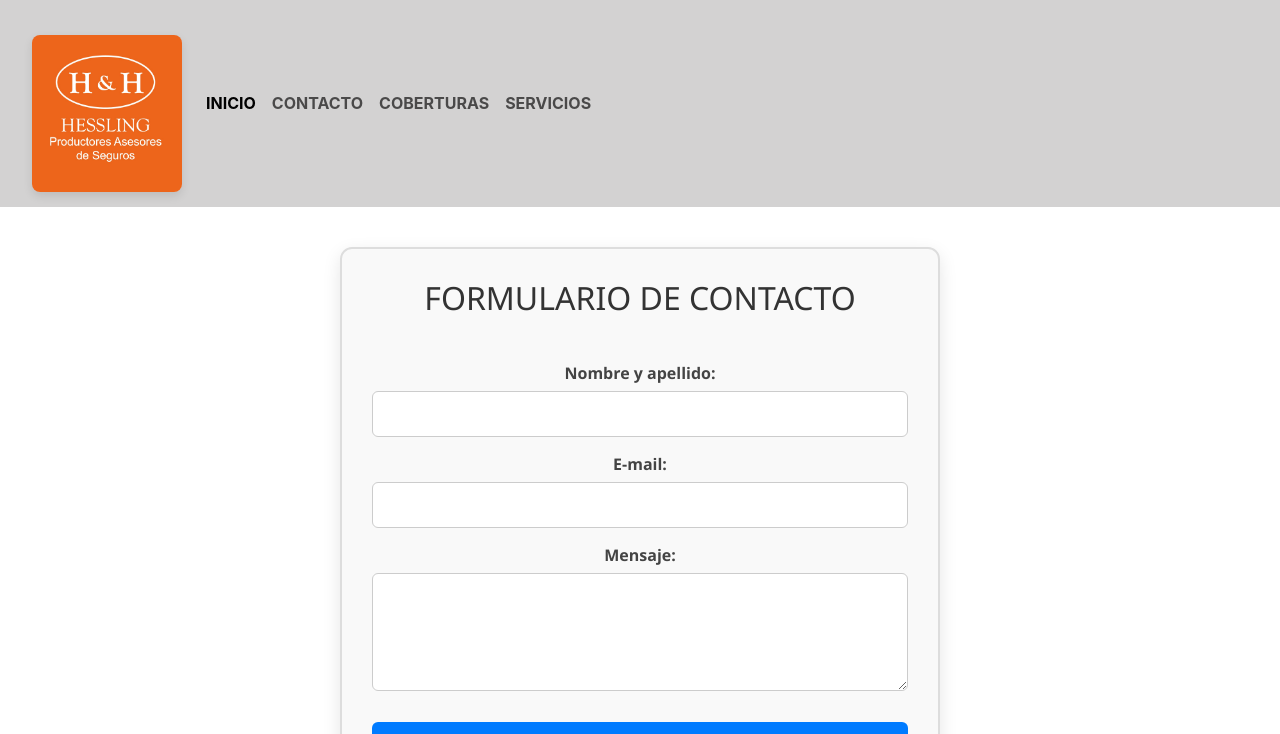
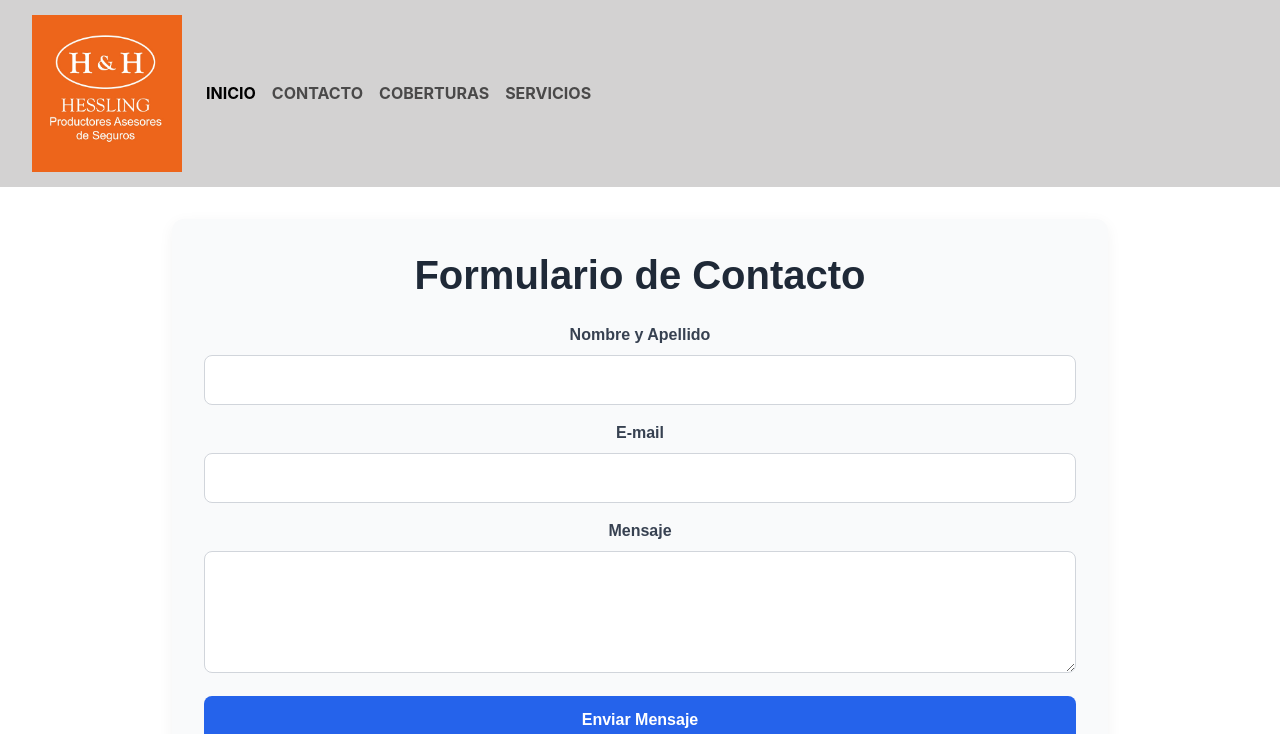
Before and after one commit to noeliahessling2025/proyecto_final, a React (Create React App) app: page /contact in a window 1280 px wide. Shown: the top 734 px of the page. Built offline with nearby package versions, Linux system fonts and the light colour scheme; no server answers; the database is empty.

Commit message:
formulario

```diff
--- a/src/pages/contact/Contact.jsx
+++ b/src/pages/contact/Contact.jsx
@@ -1,81 +1,249 @@
-// FormularioUsuario.jsx
-import React from 'react';
+// src/pages/contactos/Contacto.jsx
+
+import React, { useState, useEffect } from 'react';
 import { useForm } from 'react-hook-form';
+import { getItems, createItem, deleteItem } from '../../api/api';
+import toast from 'react-hot-toast';
 import imagenFormulario from '../../images/formulario.jpeg'
-import styles from './Contact.module.css'
+const COLLECTION_NAME = 'contactos';
 
-const FormularioUsuario = ({ onSubmit, defaultValues = {} }) => {
-  const {
-    register,
-    handleSubmit,
-    formState: { errors },
-  } = useForm({
-    defaultValues,
-  });
+// Combinamos los estilos de ambos componentes en uno solo
+const styles = {
+  container: {
+    fontFamily: 'sans-serif',
+    padding: '2rem',
+    maxWidth: '1000px',
+    margin: '0 auto',
+  },
+  formContainer: {
+    padding: '2rem',
+    backgroundColor: '#f9fafb',
+    borderRadius: '12px',
+    marginBottom: '3rem', // Espacio entre el formulario y la lista
+    boxShadow: '0 4px 15px rgba(0,0,0,0.05)',
+  },
+  title: {
+    fontSize: '2.5rem',
+    fontWeight: '700',
+    color: '#1f2937',
+    textAlign: 'center',
+    marginBottom: '1.5rem',
+  },
+  listTitle: {
+    fontSize: '2rem',
+    fontWeight: '700',
+    color: '#1f2937',
+    marginBottom: '1.5rem',
+  },
+  formGroup: {
+    marginBottom: '1rem',
+  },
+  label: {
+    display: 'block',
+    color: '#374151',
+    fontWeight: '600',
+    marginBottom: '0.5rem',
+  },
+  input: {
+    width: '100%',
+    padding: '0.75rem',
+    border: '1px solid #d1d5db',
+    borderRadius: '8px',
+    fontSize: '1rem',
+    boxSizing: 'border-box',
+  },
+  inputError: {
+    border: '1px solid #ef4444',
+  },
+  errorMessage: {
+    color: '#ef4444',
+    fontSize: '0.875rem',
+    marginTop: '0.25rem',
+  },
+  submitButton: {
+    width: '100%',
+    padding: '0.75rem',
+    border: 'none',
+    borderRadius: '8px',
+    backgroundColor: '#2563eb',
+    color: 'white',
+    fontSize: '1rem',
+    fontWeight: '600',
+    cursor: 'pointer',
+    transition: 'background-color 0.3s',
+  },
+  table: {
+    width: '100%',
+    borderCollapse: 'collapse',
+    marginTop: '1rem',
+  },
+  th: {
+    background: '#f3f4f6',
+    padding: '0.75rem',
+    textAlign: 'left',
+    borderBottom: '2px solid #e5e7eb',
+  },
+  td: {
+    padding: '0.75rem',
+    borderBottom: '1px solid #e5e7eb',
+    verticalAlign: 'top', // Alinea el contenido arriba
+  },
+  deleteButton: {
+    padding: '0.5rem 1rem',
+    border: 'none',
+    borderRadius: '8px',
+    backgroundColor: '#ef4444',
+    color: 'white',
+    cursor: 'pointer',
+  },
+  loader: {
+    textAlign: 'center',
+    fontSize: '1.5rem',
+    marginTop: '2rem',
+  },
+  emptyMessage: {
+    textAlign: 'center',
+    fontSize: '1.1rem',
+    color: '#6b7280',
+    padding: '2rem',
+    backgroundColor: '#f9fafb',
+    borderRadius: '8px',
+  },
+};
 
+export default function Contacto() {
+  // --- ESTADO Y HOOKS ---
+  const [contactos, setContactos] = useState([]);
+  const [loading, setLoading] = useState(true);
+  const { register, handleSubmit, formState: { errors }, reset } = useForm();
+
+  // --- LÓGICA DE DATOS (FETCH, CREATE, DELETE) ---
+
+  // Función para obtener todos los contactos
+  const fetchContactos = async () => {
+    setLoading(true);
+    const items = await getItems(COLLECTION_NAME);
+    // Opcional: ordenar los mensajes, por ejemplo, por fecha si la tuvieras
+    setContactos(items);
+    setLoading(false);
+  };
+
+  // useEffect para cargar los contactos cuando el componente se monta por primera vez
+  useEffect(() => {
+    fetchContactos();
+  }, []);
+
+  // Función que se ejecuta al enviar el formulario
+  const onSubmit = async (data) => {
+    try {
+      await createItem(COLLECTION_NAME, data);
+      toast.success('¡Mensaje enviado con éxito!');
+      reset(); // Limpia el formulario
+      fetchContactos(); // Vuelve a cargar la lista para mostrar el nuevo mensaje
+    } catch (error) {
+      toast.error('Hubo un error al enviar el mensaje.');
+      console.error("Error al crear contacto: ", error);
+    }
+  };
+
+  // Función para eliminar un contacto
+  const handleDelete = async (id) => {
+    if (toast.promise(
+      deleteItem(COLLECTION_NAME, id),
+      {
+        loading: 'Eliminando mensaje...',
+        success: 'Mensaje eliminado.',
+        error: 'Error al eliminar el mensaje.',
+      }
+    )) {
+      const success = await deleteItem(COLLECTION_NAME, id);
+      if (success) {
+        // Actualiza el estado local para quitar el item de la UI al instante
+        setContactos(contactos.filter(c => c.id !== id));
+        toast.success("Mensaje eliminado.");
+      } else {
+        toast.error("Error al eliminar el mensaje.");
+      }
+    }
+  };
+
+  // --- RENDERIZADO DEL COMPONENTE ---
   return (
-    <form onSubmit={handleSubmit(onSubmit)} noValidate>
-      {/* Nombre */}
-      <div>
-        <h2>FORMULARIO DE CONTACTO</h2><br />
-        <label htmlFor="nombre">Nombre y apellido:</label>
+    <div style={styles.container}>
+      {/* SECCIÓN 1: FORMULARIO PARA CREAR CONTACTO */}
+      <div style={styles.formContainer}>
+        <h1 style={styles.title}>Formulario de Contacto</h1>
+        <form onSubmit={handleSubmit(onSubmit)}>
+          <div style={styles.formGroup}>
+            <label htmlFor="name" style={styles.label}>Nombre y Apellido</label>
             <input
-          id="nombre"
-          {...register('nombre', {
-            required: 'El nombre y apellido es obligatorio',
-            minLength: {
-              value: 3,
-              message: 'El nombre y apellido debe tener al menos 3 caracteres',
-            },
-          })}
+              id="name"
+              style={{...styles.input, ...(errors.name ? styles.inputError : {})}}
+              {...register('name', { required: 'El nombre y apellido es obligatorio' })}
             />
-        {errors.nombre && <p className={styles.error}>{errors.nombre.message}</p>}
+            {errors.name && <p style={styles.errorMessage}>{errors.name.message}</p>}
           </div>
-
-      {/* Email */}
-      <div>
-        <label htmlFor="email">E-mail:</label>
+          <div style={styles.formGroup}>
+            <label htmlFor="email" style={styles.label}>E-mail</label>
             <input
               id="email"
               type="email"
-          {...register('email', {
-            required: 'El e-mail es obligatorio',
-            pattern: {
-              value: /^[^@]+@[^@]+\.[a-zA-Z]{2,}$/,
-              message: 'Formato de e-mail no válido',
-            },
-          })}
+              style={{...styles.input, ...(errors.email ? styles.inputError : {})}}
+              {...register('email', { required: 'El e-mail es obligatorio', pattern: { value: /^\S+@\S+$/i, message: 'Formato de email inválido' } })}
             />
-        {errors.email && <p className={styles.error}>{errors.email.message}</p>}
+            {errors.email && <p style={styles.errorMessage}>{errors.email.message}</p>}
+          </div>
+          <div style={styles.formGroup}>
+            <label htmlFor="message" style={styles.label}>Mensaje</label>
+            <textarea
+              id="message"
+              rows="4"
+              style={{...styles.input, ...(errors.message ? styles.inputError : {})}}
+              {...register('message', { required: 'El mensaje no puede estar vacío' })}
+            ></textarea>
+            {errors.message && <p style={styles.errorMessage}>{errors.message.message}</p>}
+          </div>
+          <button type="submit" style={styles.submitButton}>
+            Enviar Mensaje
+          </button>
+          <img src={imagenFormulario} style={{ maxWidth: '30%', borderRadius: '12px', marginBottom: '2rem' }} />
+        </form>
       </div>
 
-      {/* Mensaje */}
+      {/* SECCIÓN 2: LISTA DE CONTACTOS RECIBIDOS */}
       <div>
-  <label htmlFor="mensaje">Mensaje:</label>
-  <textarea
-    id="mensaje"
-    rows="4"
-    {...register('mensaje', {
-      required: 'El mensaje es obligatorio',
-      minLength: {
-        value: 10,
-        message: 'El mensaje debe tener al menos 10 caracteres',
-      },
-    })}
-  />
-  {errors.mensaje && <p className={styles.error}>{errors.mensaje.message}</p>}
+        <h2 style={styles.listTitle}>Mensajes Recibidos</h2>
+        {loading ? (
+          <p style={styles.loader}>Cargando mensajes...</p>
+        ) : contactos.length > 0 ? (
+          <table style={styles.table}>
+            <thead>
+              <tr>
+                <th style={styles.th}>Nombre y Apellido</th>
+                <th style={styles.th}>E-mail</th>
+                <th style={styles.th}>Mensaje</th>
+                <th style={styles.th}>Acciones</th>
+              </tr>
+            </thead>
+            <tbody>
+              {contactos.map(contacto => (
+                <tr key={contacto.id}>
+                  <td style={styles.td}>{contacto.name}</td>
+                  <td style={styles.td}>{contacto.email}</td>
+                  <td style={styles.td}>{contacto.message}</td>
+                  <td style={styles.td}>
+                    <button onClick={() => handleDelete(contacto.id)} style={styles.deleteButton}>
+                      Eliminar
+                    </button>
+                  </td>
+                </tr>
+              ))}
+            </tbody>
+          </table>
+        ) : (
+          <p style={styles.emptyMessage}>Aún no has recibido ningún mensaje.</p>
+        )}
       </div>
-
-      {/* Botón de envío */}
-      <button type="submit">Enviar mensaje</button><br />
-      <img
-      src={imagenFormulario}
-      style={{ width: '200px', height: 'auto', marginBottom: '1rem' }}
-    />
-
-    </form>
-
+    </div>
   );
-};
-
-export default FormularioUsuario;
+}
```
Lines whose indentation alone changed are shown as unchanged.
